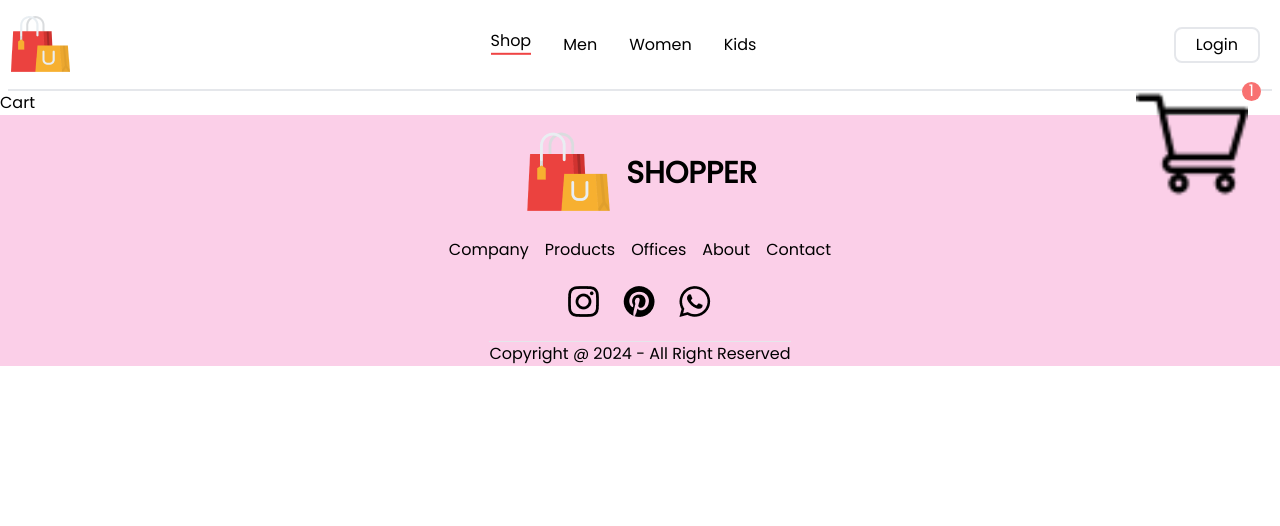
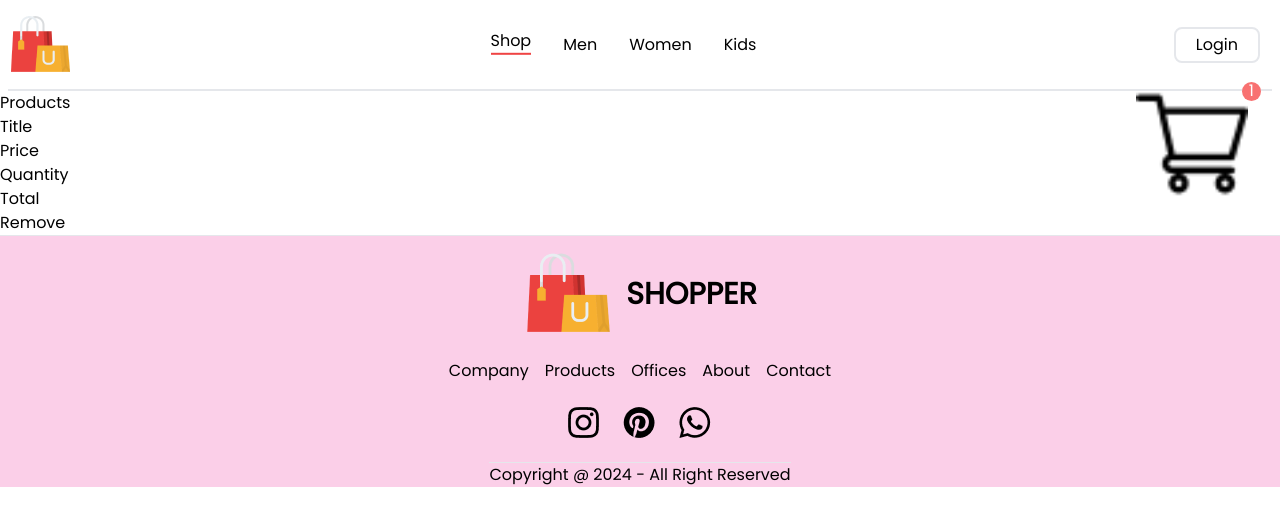
Before and after one commit to Anand-singh97/Ecommerce-App, a React (Create React App) app in the folder frontend/: page /cart in a window 1280 px wide. Shown: the top 526 px of the page. Built offline with nearby package versions, Linux system fonts and the light colour scheme; a web font is replaced by a local one.

Commit message:
CartItem Component completed.

```diff
--- a/frontend/package.json
+++ b/frontend/package.json
@@ -10,6 +10,7 @@
     "react-dom": "^18.2.0",
     "react-router-dom": "^6.21.1",
     "react-scripts": "5.0.1",
+    "react-scroll": "^1.9.0",
     "web-vitals": "^2.1.4"
   },
   "scripts": {
--- /dev/null
+++ b/frontend/src/Components/CartItems/CartItems.jsx
@@ -0,0 +1,38 @@
+import React, { useContext } from "react";
+import { ShopContext } from "../ShopContext/ShopContext";
+import removeIcon from "../Assets/cart_cross_icon.png";
+const CartItems = () => {
+  const { allProducts, cartItems, removeFromCart } = useContext(ShopContext);
+  return (
+    <div>
+      <div>
+        <p>Products</p>
+        <p>Title</p>
+        <p>Price</p>
+        <p>Quantity</p>
+        <p>Total</p>
+        <p>Remove</p>
+      </div>
+      <hr />
+      {allProducts.map((item) => {
+        if (cartItems[item.id] > 0) {
+          return (
+            <div key={item.id}>
+              <div>
+                <img src={item.image} className="" alt="" />
+                <p>{item.name}</p>
+                <p>${item.new_price}</p>
+                <button>{cartItems[item.id]}</button>
+                <p>${item.new_price * cartItems[item.id]}</p>
+                <img src={removeIcon} onClick={() => removeFromCart(item.id)} alt="" />
+              </div>
+            </div>
+          );
+        }
+        return null;
+      })}
+    </div>
+  );
+};
+
+export default CartItems;
--- a/frontend/src/Components/ShopContext/ShopContext.jsx
+++ b/frontend/src/Components/ShopContext/ShopContext.jsx
@@ -1,5 +1,6 @@
 import { createContext, useState } from "react";
 import allProducts from '../Assets/all_product';
+
 export const ShopContext = createContext(null);
 
 const getDefaultCart = ()=>{
--- a/frontend/src/Pages/Cart.jsx
+++ b/frontend/src/Pages/Cart.jsx
@@ -1,7 +1,10 @@
 import React from 'react'
+import CartItems from '../Components/CartItems/CartItems'
 
 export const Cart = () => {
   return (
-    <div>Cart</div>
+    <div>
+      <CartItems/>
+    </div>
   )
 }
```
Also changed, not shown: 2 other files (tests, documents, lock files or other folders).
